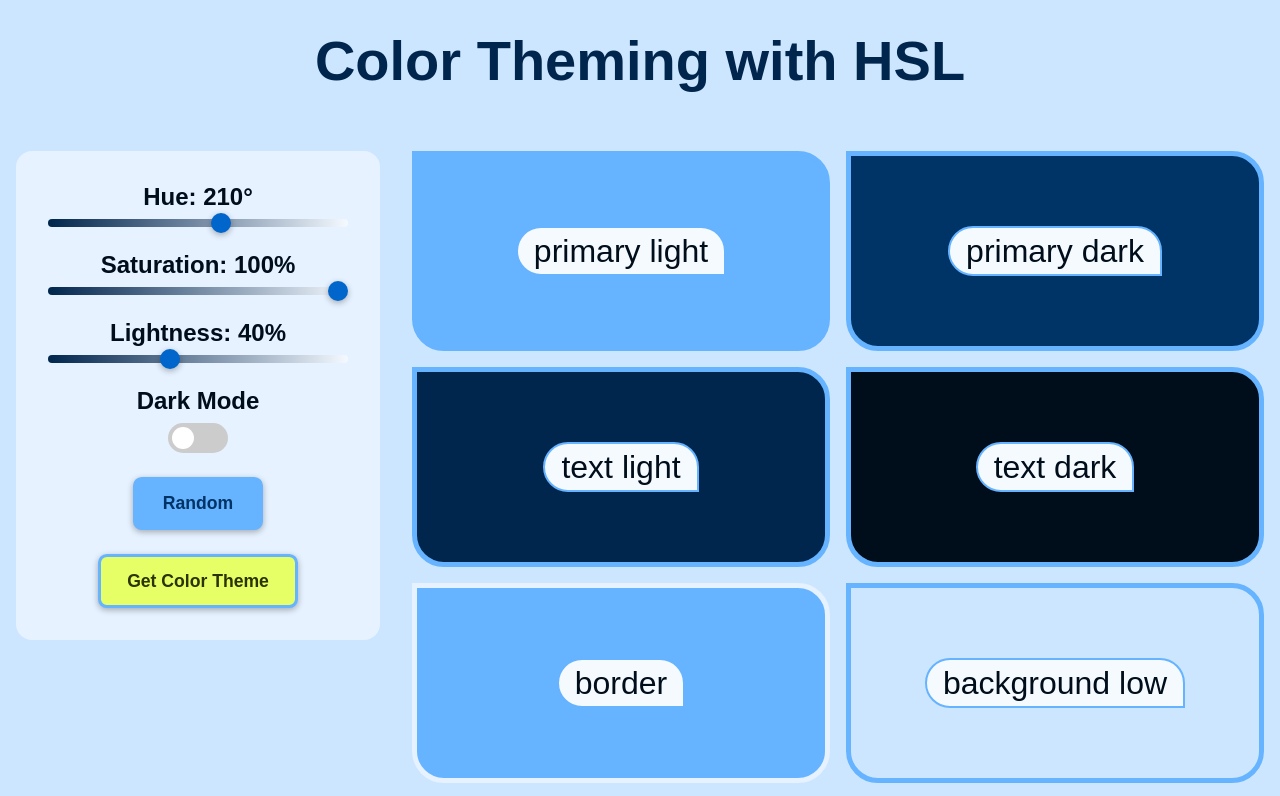
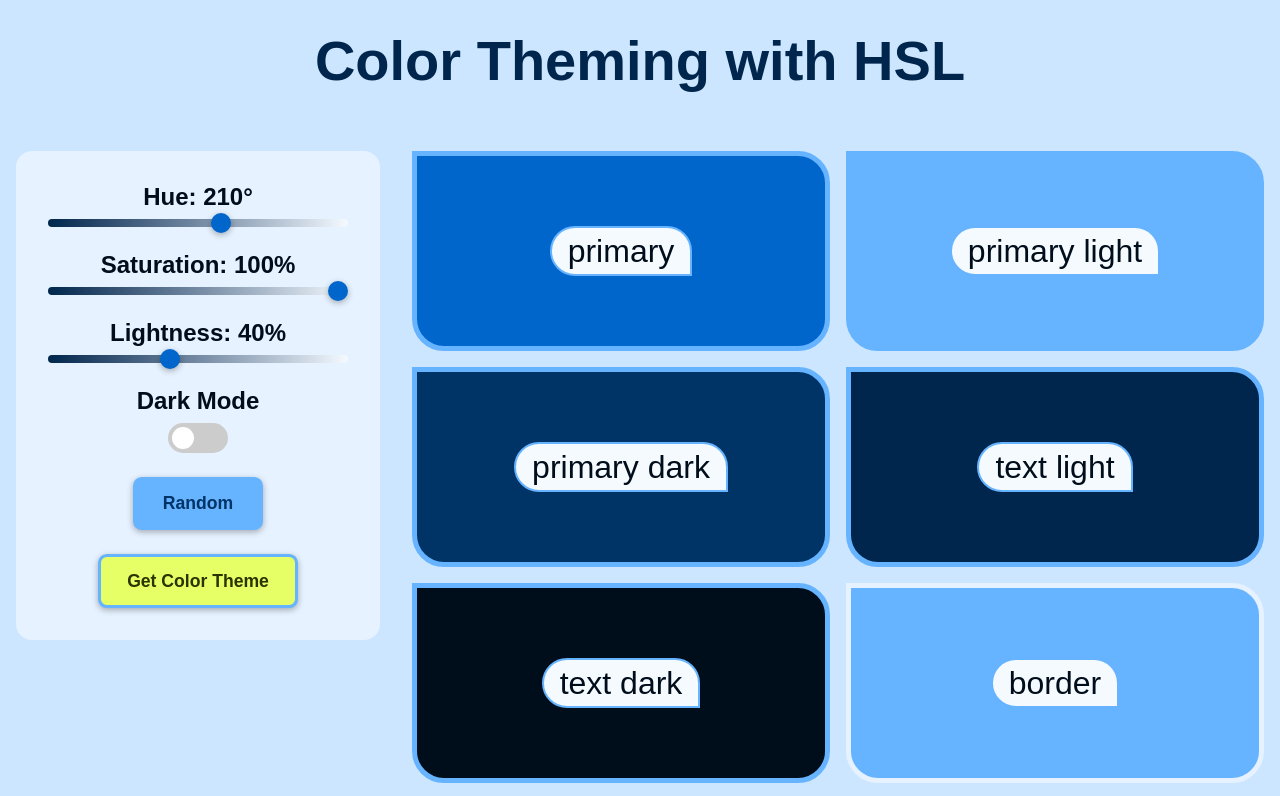
Before and after one commit to JasonToups/color-theming-hsl, a plain HTML site: page index.html in a window 1280 px wide. Shown: the top 796 px of the page. Drawn offline with Linux system fonts and the light colour scheme.

Commit message:
adds primary color

```diff
--- a/index.css
+++ b/index.css
@@ -23,6 +23,7 @@ html {
   --color-border: hsl(from var(--base-color) h s 70);
   --color-text-light: hsl(from var(--base-color) h s 15);
   --color-text-dark: hsl(from var(--base-color) h s 5);
+  --color-primary: var(--base-color);
   --color-primary-dark: hsl(from var(--base-color) h s calc(l - 20));
   --color-primary-light: hsl(from var(--base-color) h s calc(l + 30));
   --color-accent: hsl(from var(--base-color) calc(h + 220) s l);
@@ -153,6 +154,9 @@ a {
   padding: 0.15em 0.5em;
 }
 
+.color-primary {
+  background-color: var(--color-primary);
+}
 .color-primary-light {
   background-color: var(--color-primary-light);
 }
--- a/index.html
+++ b/index.html
@@ -41,6 +41,9 @@
         </div>
       </section>
       <section class="grid">
+        <div class="card color-primary">
+          <p>primary</p>
+        </div>
         <div class="card color-primary-light">
           <p>primary light</p>
         </div>
```
